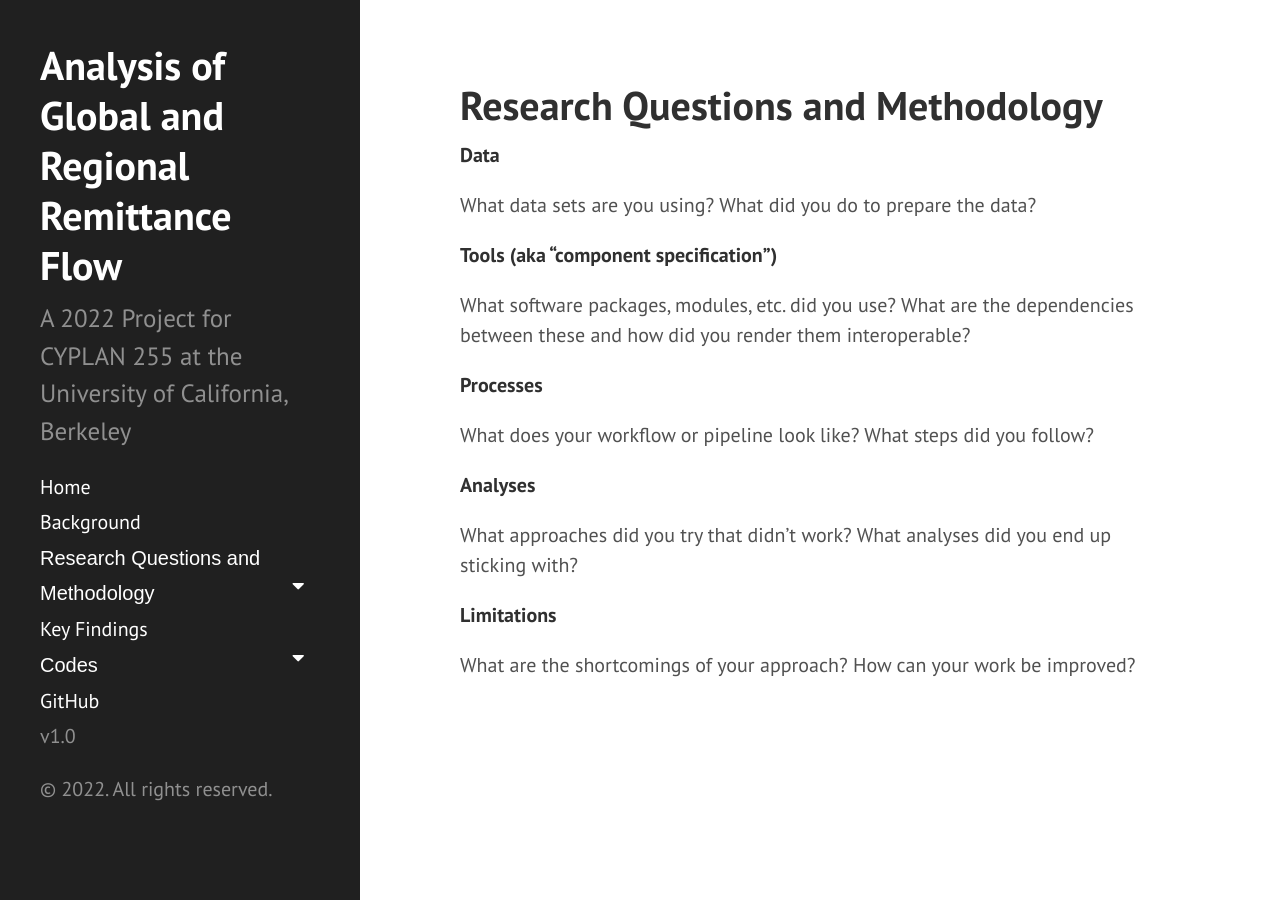
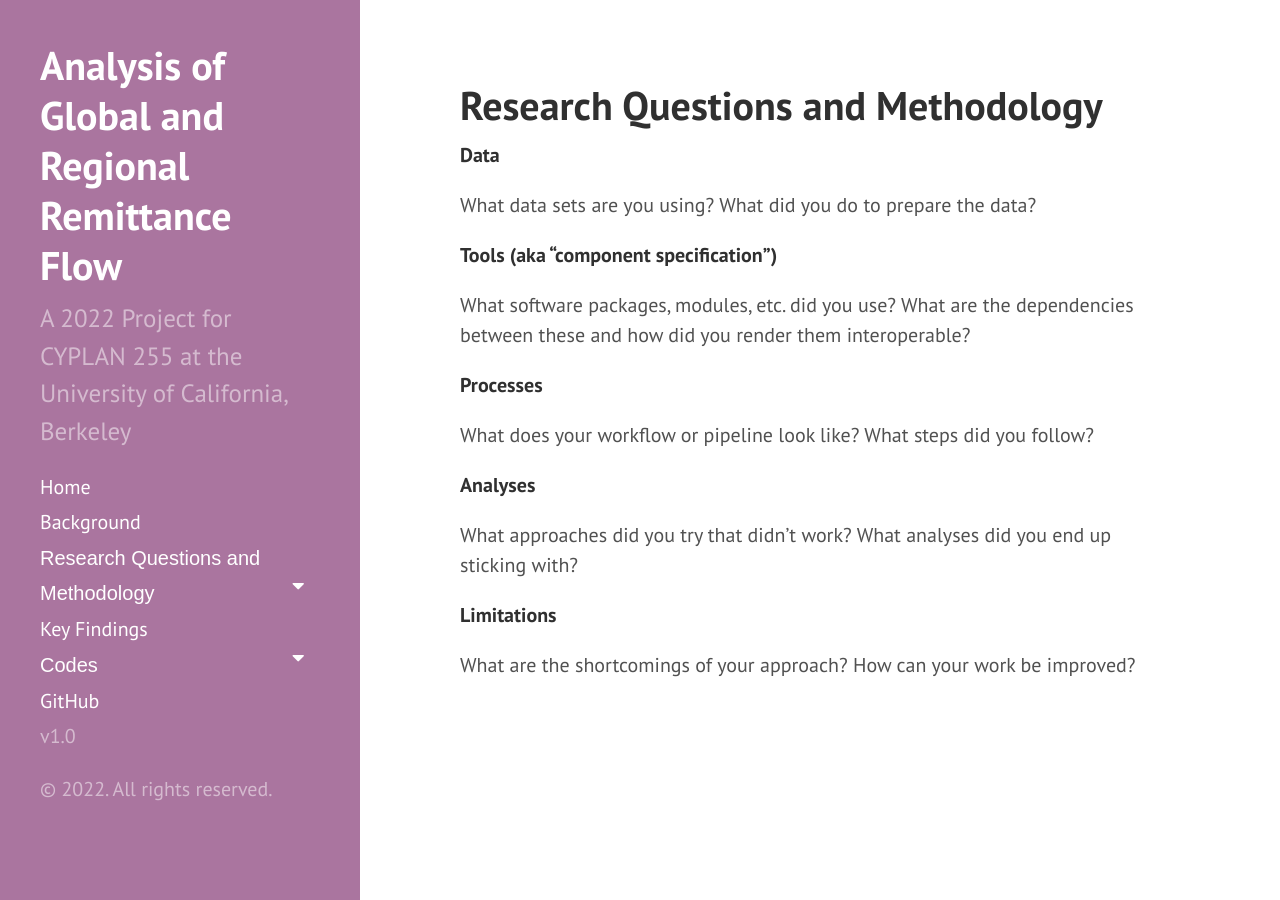
Before and after one commit to janeluke/CP255-Project, a Jekyll site: the page built from Research Questions and Methodology.md, in a window 1280 px wide. Built offline with Jekyll 4.4.1, drawn with Linux system fonts in a browser that asks for light colours.

Commit message:
Update default.html

```diff
--- a/_layouts/default.html
+++ b/_layouts/default.html
@@ -5,6 +5,7 @@
 
   <body>
 
+    <body class="theme-base-0e">
     {% include sidebar.html %}
 
     <div class="content container">
```
